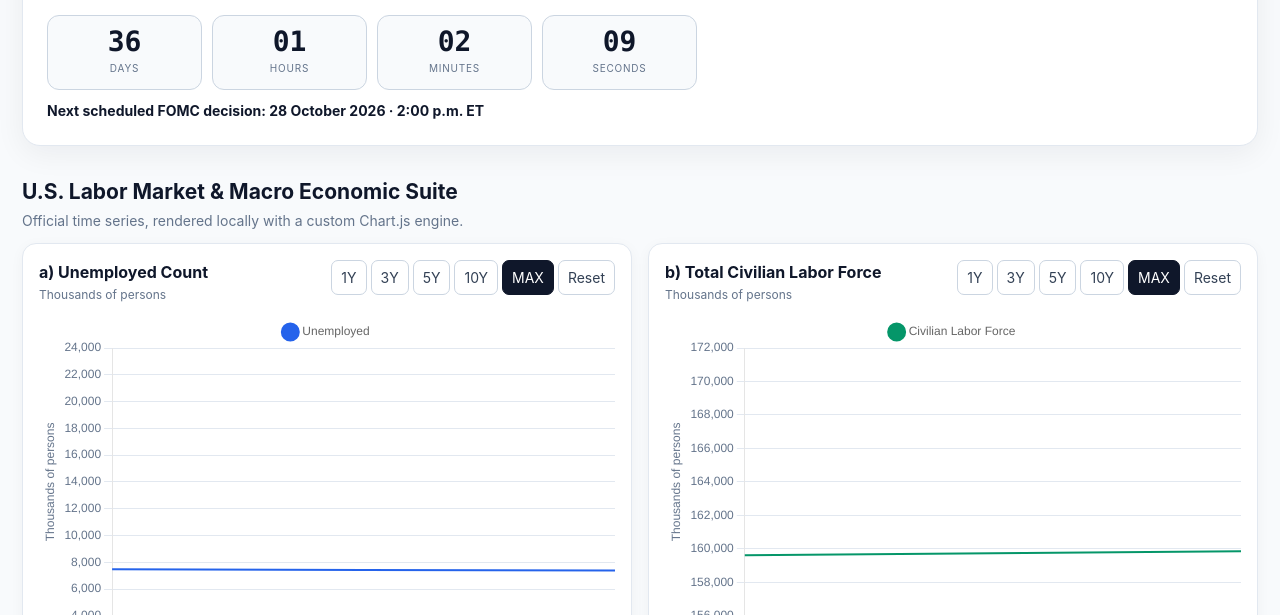
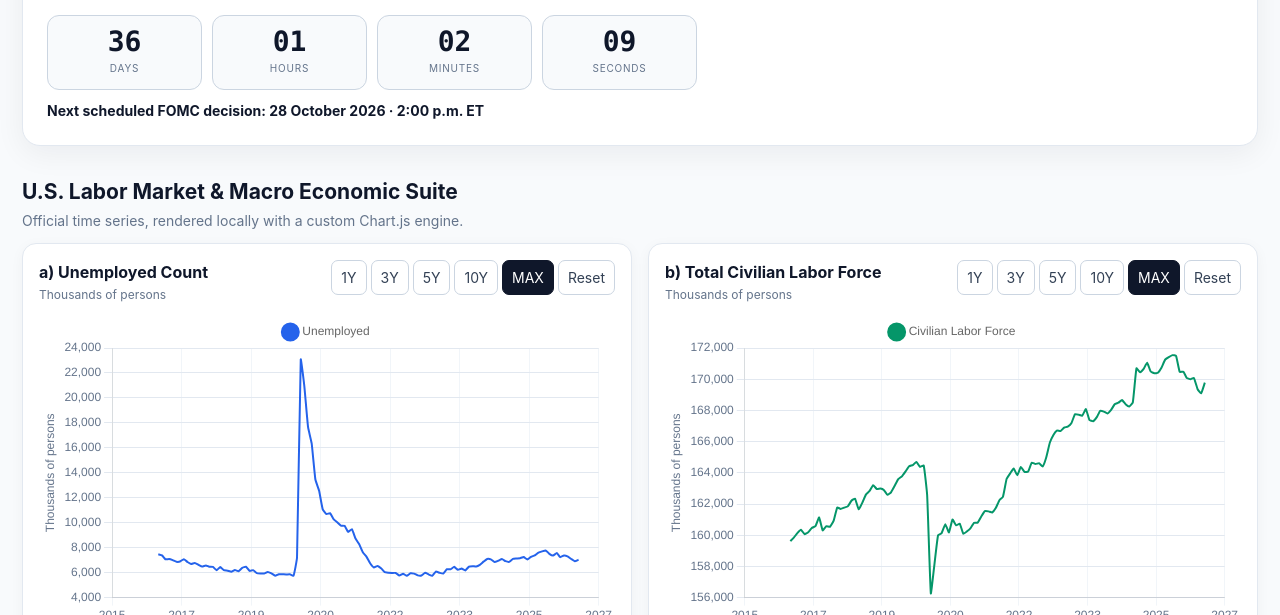
Before and after one commit to allenso0818-lab/central-bank-dashboard, a website: page profiles/federal-reserve.html in a window 1280 px wide. Shown: the part 185-800 px from the top of the page. Drawn offline with nearby package versions, Linux system fonts and the light colour scheme; some packages are replaced by stand-ins of ours; a script that the page names is missing.

Commit message:
Fix Fed chart time axis rendering

```diff
--- a/profiles/federal-reserve.html
+++ b/profiles/federal-reserve.html
@@ -32,18 +32,18 @@ macro.innerHTML=defs.map(card).join('')+
 '<div class="card wide" id="card-h"><div class="head"><div><h3>h) Total Nonfarm Payroll Employment</h3><div class="sub">Total level + monthly net change</div></div>'+ranges('h')+'</div><div class="canvas"><canvas id="ch-h"></canvas></div><div class="source"><span class="badge">Source</span>BLS / FRED · PAYEMS. Bars are month-over-month change derived from the published level.</div></div>'+
 '<div class="card wide" id="card-i"><div class="head"><div><h3>i) Wages, Hours & Unemployment Insurance Claims</h3><div class="sub">Claims (left) · Earnings YoY % and weekly hours (right)</div></div>'+ranges('i')+'</div><div class="canvas"><canvas id="ch-i"></canvas></div><div class="source"><span class="badge">Source</span>BLS / U.S. Employment and Training Administration / FRED.</div></div>'+
 '<div class="card wide" id="card-j"><div class="head"><div><h3>j) Real GDP</h3><div class="sub">Quarterly annualized growth rate + real GDP level</div></div>'+ranges('j')+'</div><div class="canvas"><canvas id="ch-j"></canvas></div><div class="source"><span class="badge">Source</span>U.S. Bureau of Economic Analysis / FRED.</div></div>';
-const toPts=id=>(DATA.series[id]||[]).map(x=>({x:x[0],y:x[1]}));
-function baseOpts(unit){return {responsive:true,maintainAspectRatio:false,parsing:false,interaction:{mode:'index',intersect:false},plugins:{legend:{display:true,position:'top',labels:{usePointStyle:true}},tooltip:{mode:'index',intersect:false},zoom:{pan:{enabled:true,mode:'x'},zoom:{drag:{enabled:true},wheel:{enabled:true,modifierKey:'ctrl'},pinch:{enabled:true},mode:'x'}}},scales:{x:{type:'category',grid:{color:'#f1f5f9'},ticks:{maxTicksLimit:8,color:'#64748b'}},y:{grid:{color:'#e2e8f0'},ticks:{color:'#64748b'},title:{display:true,text:unit,color:'#64748b'}}}}}
+const toPts=id=>(DATA.series[id]||[]).map(x=>({x:Date.parse(x[0]+'T00:00:00Z'),y:x[1],date:x[0]}));
+function baseOpts(unit){return {responsive:true,maintainAspectRatio:false,parsing:false,interaction:{mode:'index',intersect:false},plugins:{legend:{display:true,position:'top',labels:{usePointStyle:true}},tooltip:{mode:'index',intersect:false,callbacks:{title:items=>items.length?new Date(items[0].parsed.x).toISOString().slice(0,10):''}},zoom:{pan:{enabled:true,mode:'x'},zoom:{drag:{enabled:true},wheel:{enabled:true,modifierKey:'ctrl'},pinch:{enabled:true},mode:'x'}}},scales:{x:{type:'linear',grid:{color:'#f1f5f9'},ticks:{maxTicksLimit:8,color:'#64748b',callback:v=>new Date(v).getUTCFullYear()}},y:{grid:{color:'#e2e8f0'},ticks:{color:'#64748b'},title:{display:true,text:unit,color:'#64748b'}}}}}
 function mk(id,sets,unit,extra={}){const ctx=document.getElementById('ch-'+id);charts[id]=new Chart(ctx,{type:'line',data:{datasets:sets},options:Object.assign(baseOpts(unit),extra)})}
 function line(series,label,color,yAxisID='y'){return {label,data:toPts(series),borderColor:color,backgroundColor:color,borderWidth:2,pointRadius:0,pointHoverRadius:4,tension:.12,yAxisID}}
 function build(){
  defs.forEach(d=>mk(d[0],d[3].map(s=>line(s[0],s[1],s[2])),d[2]));
  const p=toPts('PAYEMS'),chg=p.map((v,i)=>({x:v.x,y:i?p[i].y-p[i-1].y:null}));mk('h',[{label:'Monthly net change',data:chg,type:'bar',backgroundColor:C.teal,yAxisID:'y1'},line('PAYEMS','Total payroll level',C.blue,'y')],'Thousands',{scales:{x:baseOpts('').scales.x,y:{position:'left',title:{display:true,text:'Total payrolls (000s)'}},y1:{position:'right',grid:{drawOnChartArea:false},title:{display:true,text:'Monthly change (000s)'}}}});
- const earn=toPts('CES0500000003'),emap=new Map(earn.map(x=>[x.x,x.y])),yoy=earn.map(x=>{let d=new Date(x.x+'T00:00:00Z');d.setUTCFullYear(d.getUTCFullYear()-1);let k=d.toISOString().slice(0,10),v=emap.get(k);return{x:x.x,y:v?((x.y/v)-1)*100:null}}).filter(x=>x.y!=null);
+ const earn=toPts('CES0500000003'),emap=new Map(earn.map(x=>[x.date,x.y])),yoy=earn.map(x=>{let d=new Date(x.date+'T00:00:00Z');d.setUTCFullYear(d.getUTCFullYear()-1);let k=d.toISOString().slice(0,10),v=emap.get(k);return{x:x.x,y:v?((x.y/v)-1)*100:null,date:x.date}}).filter(x=>x.y!=null);
  const claims=toPts('ICSA').map(x=>({x:x.x,y:x.y/1000}));mk('i',[{label:'Initial claims (000s)',data:claims,borderColor:C.red,backgroundColor:C.red,borderWidth:1.8,pointRadius:0,yAxisID:'y'}, {label:'Avg hourly earnings YoY %',data:yoy,borderColor:C.green,backgroundColor:C.green,borderWidth:2,pointRadius:0,yAxisID:'y1'},line('AWHAETP','Avg weekly hours',C.amber,'y1')],'Claims (000s)',{scales:{x:baseOpts('').scales.x,y:{position:'left',title:{display:true,text:'Claims (000s)'}},y1:{position:'right',grid:{drawOnChartArea:false},title:{display:true,text:'Earnings YoY % / Hours'}}}});
  mk('j',[line('A191RL1Q225SBEA','Real GDP growth SAAR %',C.blue,'y'),line('GDPC1','Real GDP level',C.indigo,'y1')],'Growth %',{scales:{x:baseOpts('').scales.x,y:{position:'left',title:{display:true,text:'Growth SAAR %'}},y1:{position:'right',grid:{drawOnChartArea:false},title:{display:true,text:'Real GDP level'}}}});
 }
-function range(id,y){const ch=charts[id];if(!ch)return;if(!y){ch.resetZoom();return}const labels=ch.data.datasets.flatMap(d=>d.data.map(p=>p.x)).sort(),max=labels.at(-1),dt=new Date(max+'T00:00:00Z');dt.setUTCFullYear(dt.getUTCFullYear()-y);ch.options.scales.x.min=dt.toISOString().slice(0,10);ch.options.scales.x.max=max;ch.update()}
+function range(id,y){const ch=charts[id];if(!ch)return;const xs=ch.data.datasets.flatMap(d=>d.data.map(p=>p.x)).filter(Number.isFinite);if(!xs.length)return;const max=Math.max(...xs),min=Math.min(...xs);if(!y){ch.options.scales.x.min=min;ch.options.scales.x.max=max;ch.update();return}const dt=new Date(max);dt.setUTCFullYear(dt.getUTCFullYear()-y);ch.options.scales.x.min=dt.getTime();ch.options.scales.x.max=max;ch.update()}
 document.addEventListener('click',e=>{if(e.target.dataset.y!==undefined){const box=e.target.closest('.ranges'),id=box.dataset.id;box.querySelectorAll('[data-y]').forEach(b=>b.classList.remove('active'));e.target.classList.add('active');range(id,+e.target.dataset.y)}if(e.target.dataset.reset){const id=e.target.closest('.ranges').dataset.id;charts[id]?.resetZoom()}if(e.target.dataset.s){document.querySelectorAll('.scenario').forEach(b=>b.classList.remove('active'));e.target.classList.add('active');renderScenario(e.target.dataset.s)}});
 const fedwatch={'2026-10-28':{label:'28 Oct 2026',note:'Live CME probability data is not verified in this build, so no probability is displayed.',rows:[]},'2026-12-09':{label:'9 Dec 2026',note:'Live CME probability data is not verified in this build, so no probability is displayed.',rows:[]}};
 function renderProb(){const x=fedwatch[meetingSel.value];prob.innerHTML=x.rows.length?x.rows.map(r=>'<div class="prob-row"><div class="prob-label">'+r[0]+'</div><div class="bar"><i style="width:'+r[1]+'%"></i></div><div class="prob-v">'+r[1]+'%</div></div>').join('')+'<div class="sub">'+x.note+'</div>':'<div class="error">'+x.note+' Use the CME FedWatch source for the latest market-implied distribution.</div>'}meetingSel.onchange=renderProb;renderProb();
```
